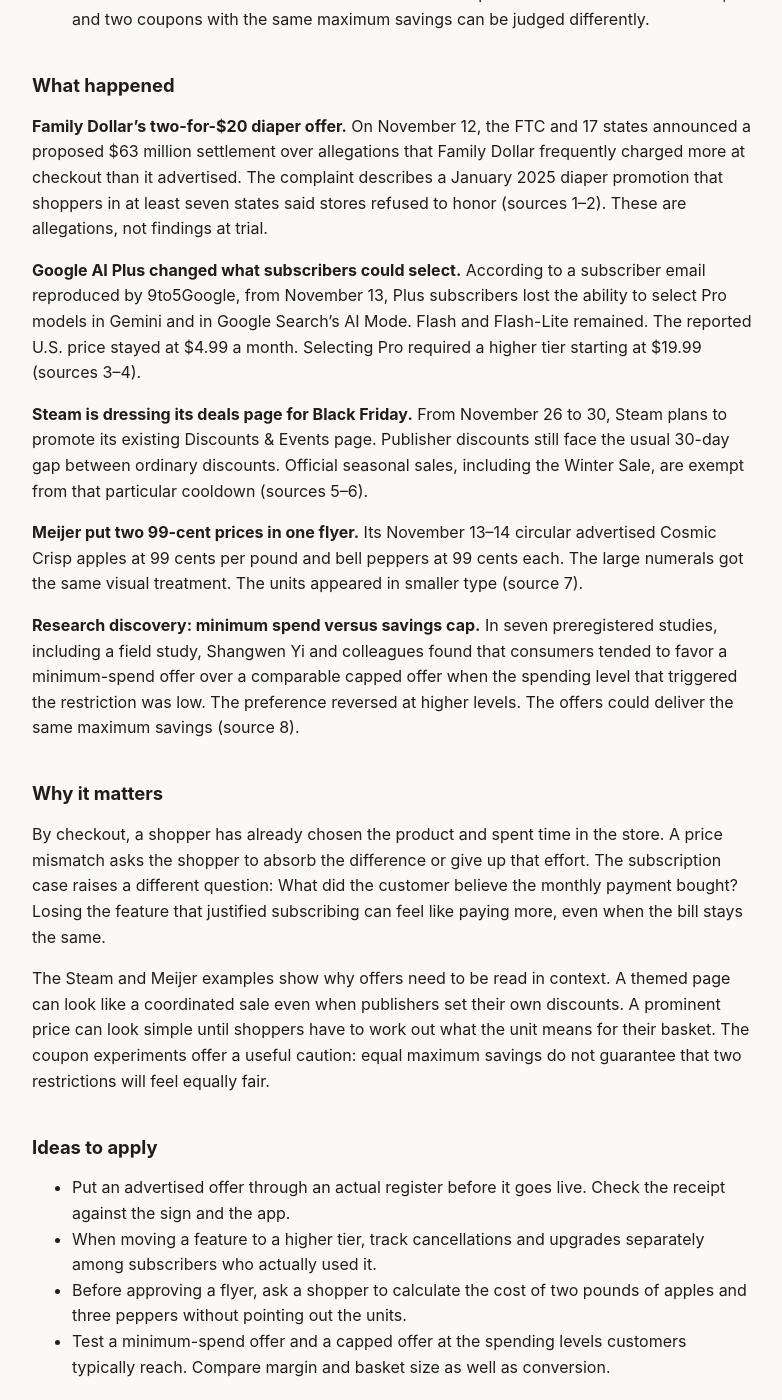
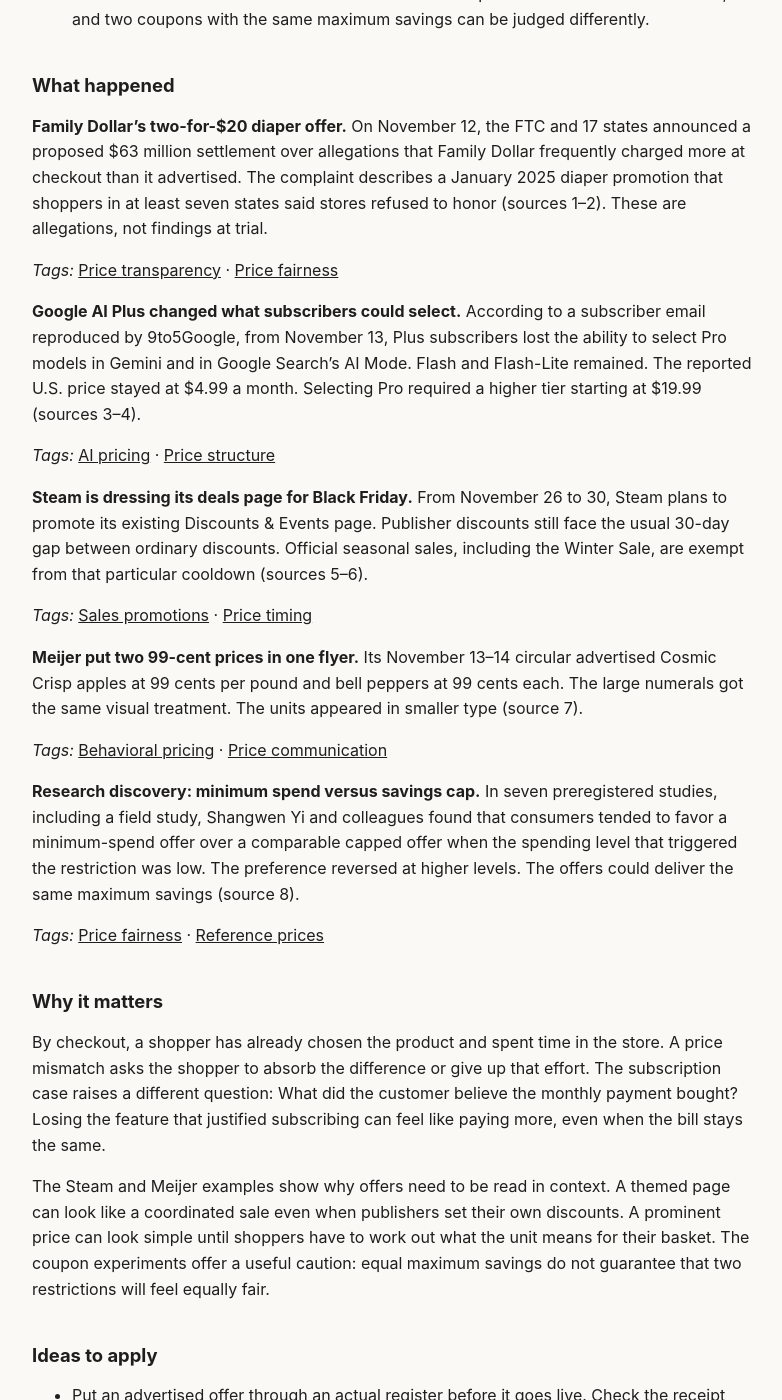
Before and after one commit to UtpalDholakia/pricing-briefings, a Jekyll site: the page built from _briefings/2026-11-15-chatgpt.md, in a window 1280 px wide and 1400 px high, scrolled down 585 px. Shown: the whole window, without its empty margins (168-950 px from the left). Built offline with Jekyll 4.4.1, drawn with Linux system fonts in a browser that asks for light colours.

Commit message:
Tag November 15 ChatGPT briefing items

```diff
--- a/_briefings/2026-11-15-chatgpt.md
+++ b/_briefings/2026-11-15-chatgpt.md
@@ -16,13 +16,23 @@ tags: [price-transparency, subscription-pricing, promotions, price-framing]
 
 **Family Dollar’s two-for-$20 diaper offer.** On November 12, the FTC and 17 states announced a proposed $63 million settlement over allegations that Family Dollar frequently charged more at checkout than it advertised. The complaint describes a January 2025 diaper promotion that shoppers in at least seven states said stores refused to honor (sources 1–2). These are allegations, not findings at trial.
 
+*Tags:* [Price transparency](https://thepricingconundrum.substack.com/p/disclosure-based-price-transparency) · [Price fairness](https://thepricingconundrum.substack.com/p/the-lost-language-of-pricing-restraint)
+
 **Google AI Plus changed what subscribers could select.** According to a subscriber email reproduced by 9to5Google, from November 13, Plus subscribers lost the ability to select Pro models in Gemini and in Google Search’s AI Mode. Flash and Flash-Lite remained. The reported U.S. price stayed at $4.99 a month. Selecting Pro required a higher tier starting at $19.99 (sources 3–4).
+
+*Tags:* [AI pricing](https://thepricingconundrum.substack.com/p/ai-pricing-has-a-serious-customer) · [Price structure](https://thepricingconundrum.substack.com/p/understanding-the-difference-between)
 
 **Steam is dressing its deals page for Black Friday.** From November 26 to 30, Steam plans to promote its existing Discounts & Events page. Publisher discounts still face the usual 30-day gap between ordinary discounts. Official seasonal sales, including the Winter Sale, are exempt from that particular cooldown (sources 5–6).
 
+*Tags:* [Sales promotions](https://thepricingconundrum.substack.com/p/two-ways-marketers-realize-stealthy) · [Price timing](https://thepricingconundrum.substack.com/p/what-decides-the-life-of-a-price)
+
 **Meijer put two 99-cent prices in one flyer.** Its November 13–14 circular advertised Cosmic Crisp apples at 99 cents per pound and bell peppers at 99 cents each. The large numerals got the same visual treatment. The units appeared in smaller type (source 7).
 
+*Tags:* [Behavioral pricing](https://thepricingconundrum.substack.com/p/are-behavioral-pricing-tactics-dying) · [Price communication](https://thepricingconundrum.substack.com/p/from-diocletians-edict-to-netflixs)
+
 **Research discovery: minimum spend versus savings cap.** In seven preregistered studies, including a field study, Shangwen Yi and colleagues found that consumers tended to favor a minimum-spend offer over a comparable capped offer when the spending level that triggered the restriction was low. The preference reversed at higher levels. The offers could deliver the same maximum savings (source 8).
+
+*Tags:* [Price fairness](https://thepricingconundrum.substack.com/p/what-decides-the-life-of-a-price) · [Reference prices](https://thepricingconundrum.substack.com/p/pricing-tool-the-value-pricing-framework-adc)
 
 ## Why it matters
 
```
